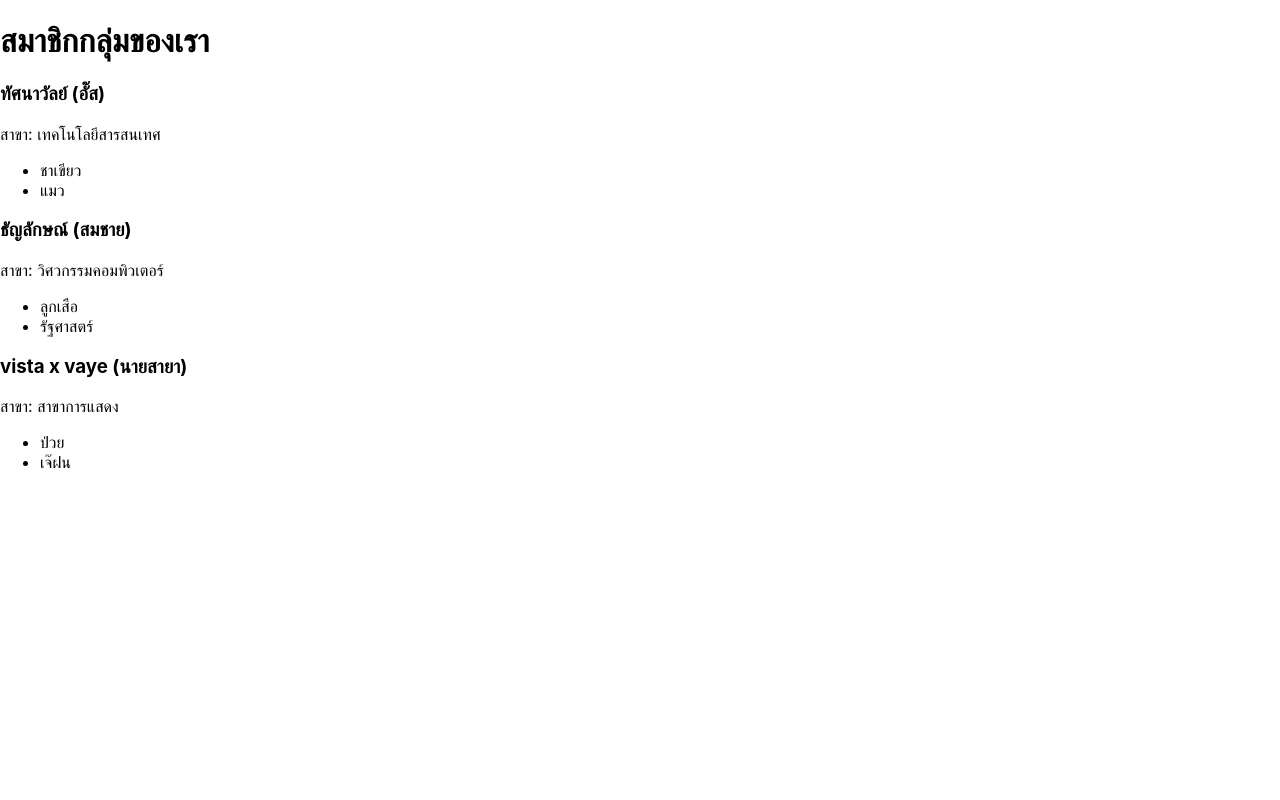
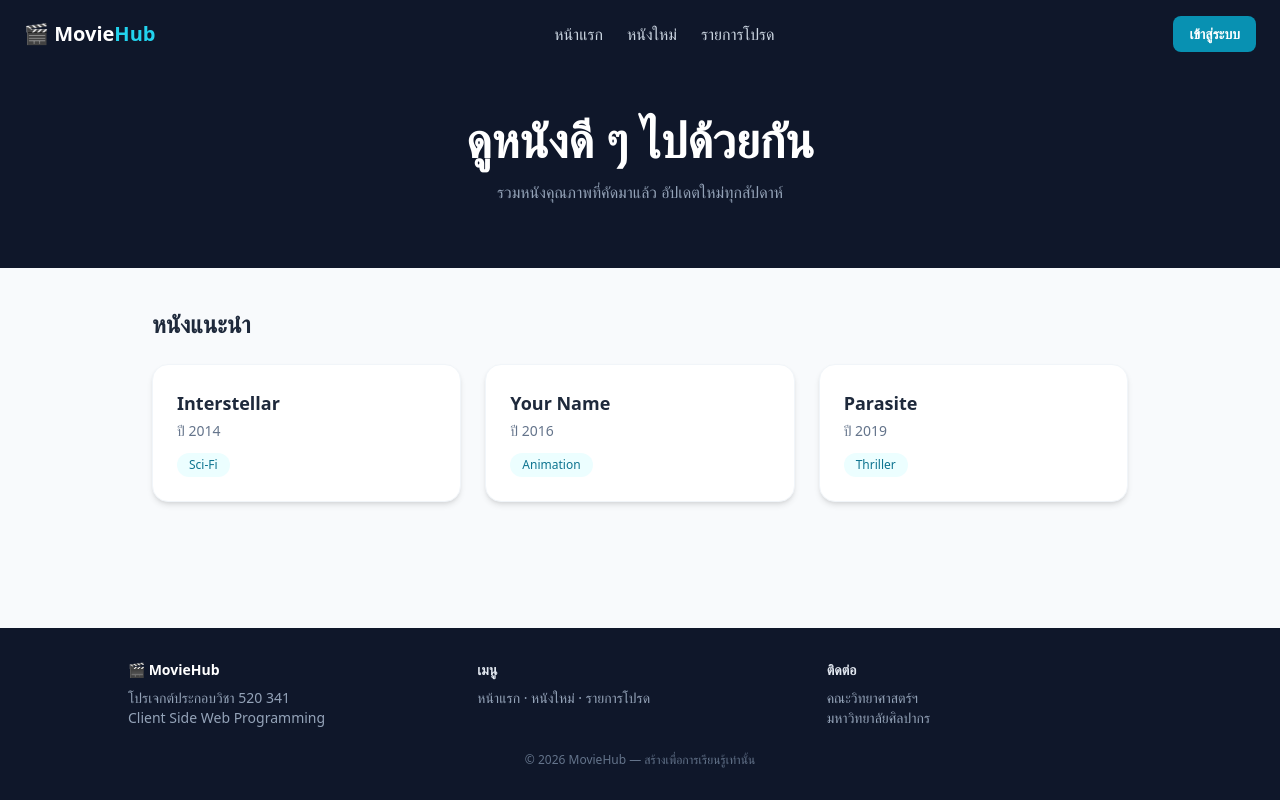
Before and after one commit to 670710718/feapp-670710718, a React (Create React App) app in the folder my-app/: page / in a window 1280 px wide. Built offline with nearby package versions, Linux system fonts and the light colour scheme.

Commit message:
tailwind css

```diff
--- a/my-app/package.json
+++ b/my-app/package.json
@@ -35,5 +35,10 @@
       "last 1 firefox version",
       "last 1 safari version"
     ]
+  },
+  "devDependencies": {
+    "autoprefixer": "^10.5.4",
+    "postcss": "^8.5.26",
+    "tailwindcss": "^3.4.19"
   }
 }
--- /dev/null
+++ b/my-app/postcss.config.js
@@ -0,0 +1,6 @@
+module.exports = {
+  plugins: {
+    tailwindcss: {},
+    autoprefixer: {},
+  },
+}
--- a/my-app/src/App.js
+++ b/my-app/src/App.js
@@ -1,31 +1,133 @@
 import ProfileCard from './components/ProfileCard';
-import './App.css';
+//import './App.css';
+import Button from './components/Button';
+import Navbar from './components/Navbar';
+import Footer from './components/Footer';
 
 const members = [
-  { id: 1, name: 'ทัศนาวัลย์', nickname: 'อั๊ส',
-    major: 'เทคโนโลยีสารสนเทศ', favorites: ['ชาเขียว', 'แมว'] },
-    { id: 2, name: 'ธัญลักษณ์ ', nickname: 'สมชาย',
-    major: 'วิศวกรรมคอมพิวเตอร์', favorites: ['ลูกเสือ', 'รัฐศาสตร์'] },
-  { id: 3, name: 'vista x vaye', nickname: 'นายสายา',
-    major: 'สาขาการแสดง', favorites: ['ป่วย', 'เจ๊ฝน'] },
+  {
+    id: 1, name: 'ทัศนาวัลย์', nickname: 'อั๊ส',
+    major: 'เทคโนโลยีสารสนเทศ', favorites: ['ชาเขียว', 'แมว']
+  },
+  {
+    id: 2, name: 'ธัญลักษณ์ ', nickname: 'สมชาย',
+    major: 'วิศวกรรมคอมพิวเตอร์', favorites: ['ลูกเสือ', 'รัฐศาสตร์']
+  },
+  {
+    id: 3, name: 'vista x vaye', nickname: 'นายสายา',
+    major: 'สาขาการแสดง', favorites: ['ป่วย', 'เจ๊ฝน']
+  },
   // 👉 เพิ่มสมาชิกคนอื่น ๆ ของกลุ่มที่นี่
+];
+
+// function App() {
+//   return (
+//     <div className="container">
+//       <h1>สมาชิกกลุ่มของเรา</h1>
+//       <div className="card-row">
+//         {members.map((m) => (
+//           <ProfileCard
+//             key={m.id}
+//             name={m.name}
+//             nickname={m.nickname}
+//             major={m.major}
+//             favorites={m.favorites}
+//           />
+//         ))}
+//       </div>
+//     </div>
+//   );
+// }
+// function App() {
+//   return (
+//     // <h1 className="text-6xl font-bold text-yellow-600 underline">
+//     //   Hello Tailwind! From Thailand 🎨
+//     // </h1>
+//     <div className="grid grid-cols-1 gap-6 md:grid-cols-2 lg:grid-cols-3">
+
+//       <nav className="flex items-center justify-between bg-slate-800 px-6 py-4">
+//         <span className="text-xl font-bold text-white">🎬 MovieHub</span>
+//         <div className="flex gap-6 text-slate-300">
+//           <a href="#">หน้าแรก</a>
+//           <a href="#">หนังใหม่</a>
+//           <a href="#">รายการโปรด</a>
+//         </div>
+//       </nav>
+
+//       <div className="bg-slate-100 text-center">
+//         <h1 className="text-4xl font-bold text-slate-800">MovieHub</h1>
+//         <p className="text-lg text-slate-500">รวมหนังดีที่คุณห้ามพลาด</p>
+//         <p className="text-sm uppercase text-cyan-600 font-semibold">since 2026</p>
+//       </div>
+
+//       <div className="grid grid-cols-3 gap-6 p-6">
+//         <div className="rounded-xl bg-white p-4 shadow">การ์ด 1</div>
+//         <div className="rounded-xl bg-white p-4 shadow">การ์ด 2</div>
+//         <div className="rounded-xl bg-white p-4 shadow">การ์ด 3</div>
+//       </div>
+
+
+//       <div className="max-w-sm mx-auto mt-10 rounded-2xl border border-slate-200
+//                 bg-white p-6 shadow-lg">
+//         <h2 className="text-xl font-bold text-slate-800">Interstellar</h2>
+//         <p className="mt-2 text-slate-500">การเดินทางข้ามกาแล็กซีเพื่อหาบ้านใหม่ให้มนุษยชาติ</p>
+//         <span className="mt-4 inline-block rounded-full bg-cyan-50 px-3 py-1
+//                    text-sm font-semibold text-cyan-700">Sci-Fi</span>
+//       </div>
+//       <button className="rounded-lg bg-cyan-600 px-4 py-2 font-semibold text-white
+//                    transition hover:bg-cyan-700 hover:shadow-lg
+//                    focus:outline-none focus:ring-2 focus:ring-cyan-400">
+//         สมัครเรียน
+//       </button>
+//       <div className="flex gap-3 p-6">
+//         <Button>บันทึก</Button>
+//         <Button variant="danger">ลบ</Button>
+//         <Button variant="ghost">ยกเลิก</Button>
+//       </div>
+//     </div>
+//   );
+// }
+
+// export default App;
+const movies = [
+  { id: 1, title: 'Interstellar', genre: 'Sci-Fi',    year: 2014 },
+  { id: 2, title: 'Your Name',    genre: 'Animation', year: 2016 },
+  { id: 3, title: 'Parasite',     genre: 'Thriller',  year: 2019 },
 ];
 
 function App() {
   return (
-    <div className="container">
-      <h1>สมาชิกกลุ่มของเรา</h1>
-      <div className="card-row">
-        {members.map((m) => (
-          <ProfileCard
-            key={m.id}
-            name={m.name}
-            nickname={m.nickname}
-            major={m.major}
-            favorites={m.favorites}
-          />
-        ))}
-      </div>
+    <div className="flex min-h-screen flex-col bg-slate-50">
+      <Navbar />
+
+      {/* Hero — ส่วนต้อนรับ */}
+      <header className="bg-slate-900 px-6 pb-16 pt-12 text-center">
+        <h1 className="text-3xl font-bold text-white md:text-5xl">
+          ดูหนังดี ๆ ไปด้วยกัน
+        </h1>
+        <p className="mx-auto mt-4 max-w-xl text-slate-400">
+          รวมหนังคุณภาพที่คัดมาแล้ว อัปเดตใหม่ทุกสัปดาห์
+        </p>
+      </header>
+
+      {/* เนื้อหาหลัก — การ์ดหนัง responsive */}
+      <main className="mx-auto w-full max-w-5xl flex-1 px-6 py-10">
+        <h2 className="mb-6 text-2xl font-bold text-slate-800">หนังแนะนำ</h2>
+        <div className="grid grid-cols-1 gap-6 md:grid-cols-2 lg:grid-cols-3">
+          {movies.map((m) => (
+            <div key={m.id}
+                 className="rounded-2xl border border-slate-100 bg-white p-6 shadow-md
+                            transition hover:-translate-y-1 hover:shadow-xl">
+              <h3 className="text-lg font-bold text-slate-800">{m.title}</h3>
+              <p className="mt-1 text-sm text-slate-500">ปี {m.year}</p>
+              <span className="mt-3 inline-block rounded-full bg-cyan-50 px-3 py-1
+                               text-xs font-medium text-cyan-700">{m.genre}</span>
+            </div>
+          ))}
+        </div>
+      </main>
+
+      <Footer />
     </div>
   );
 }
--- /dev/null
+++ b/my-app/src/components/Button.jsx
@@ -0,0 +1,15 @@
+const styles = {
+  primary: 'bg-cyan-600 text-white hover:bg-cyan-700',
+  danger:  'bg-red-600 text-white hover:bg-red-700',
+  ghost:   'border border-slate-300 text-slate-700 hover:bg-slate-100',
+};
+
+function Button({ variant = 'primary', children }) {
+  return (
+    <button className={`rounded-lg px-4 py-2 font-semibold transition ${styles[variant]}`}>
+      {children}
+    </button>
+  );
+}
+
+export default Button;
--- a/my-app/src/components/Footer.jsx
+++ b/my-app/src/components/Footer.jsx
@@ -1,4 +1,30 @@
+// function Footer() {
+//   return <footer><p>© 2026 วิชา 520 341</p></footer>;
+// }
+// // export default Footer;
 function Footer() {
-  return <footer><p>© 2026 วิชา 520 341</p></footer>;
+  return (
+    <footer className="mt-auto bg-slate-900 px-6 py-8">
+      <div className="mx-auto grid max-w-5xl grid-cols-1 gap-6 text-sm
+                      text-slate-400 md:grid-cols-3">
+        <div>
+          <p className="mb-2 font-bold text-white">🎬 MovieHub</p>
+          <p>โปรเจกต์ประกอบวิชา 520 341<br />Client Side Web Programming</p>
+        </div>
+        <div>
+          <p className="mb-2 font-semibold text-slate-200">เมนู</p>
+          <p>หน้าแรก · หนังใหม่ · รายการโปรด</p>
+        </div>
+        <div>
+          <p className="mb-2 font-semibold text-slate-200">ติดต่อ</p>
+          <p>คณะวิทยาศาสตร์ฯ<br />มหาวิทยาลัยศิลปากร</p>
+        </div>
+      </div>
+      <p className="mt-6 text-center text-xs text-slate-500">
+        © 2026 MovieHub — สร้างเพื่อการเรียนรู้เท่านั้น
+      </p>
+    </footer>
+  );
 }
+
 export default Footer;
--- /dev/null
+++ b/my-app/src/components/Navbar.jsx
@@ -0,0 +1,20 @@
+function Navbar() {
+  return (
+    <nav className="flex items-center justify-between bg-slate-900 px-6 py-4">
+      <span className="text-xl font-bold text-white">
+        🎬 Movie<span className="text-cyan-400">Hub</span>
+      </span>
+      <div className="hidden gap-6 text-slate-300 md:flex">
+        <a href="#" className="hover:text-cyan-400 transition">หน้าแรก</a>
+        <a href="#" className="hover:text-cyan-400 transition">หนังใหม่</a>
+        <a href="#" className="hover:text-cyan-400 transition">รายการโปรด</a>
+      </div>
+      <button className="rounded-lg bg-cyan-600 px-4 py-2 text-sm font-semibold
+                         text-white hover:bg-cyan-700 transition">
+        เข้าสู่ระบบ
+      </button>
+    </nav>
+  );
+}
+
+export default Navbar;
--- a/my-app/src/index.css
+++ b/my-app/src/index.css
@@ -1,13 +1,3 @@
-body {
-  margin: 0;
-  font-family: -apple-system, BlinkMacSystemFont, 'Segoe UI', 'Roboto', 'Oxygen',
-    'Ubuntu', 'Cantarell', 'Fira Sans', 'Droid Sans', 'Helvetica Neue',
-    sans-serif;
-  -webkit-font-smoothing: antialiased;
-  -moz-osx-font-smoothing: grayscale;
-}
-
-code {
-  font-family: source-code-pro, Menlo, Monaco, Consolas, 'Courier New',
-    monospace;
-}
+@tailwind base;
+@tailwind components;
+@tailwind utilities;
--- /dev/null
+++ b/my-app/tailwind.config.js
@@ -0,0 +1,8 @@
+/** @type {import('tailwindcss').Config} */
+module.exports = {
+  content: ["./src/**/*.{js,jsx}"],
+  theme: {
+    extend: {},
+  },
+  plugins: [],
+}
```
Also changed, not shown: 1 other file (tests, documents, lock files or other folders).
